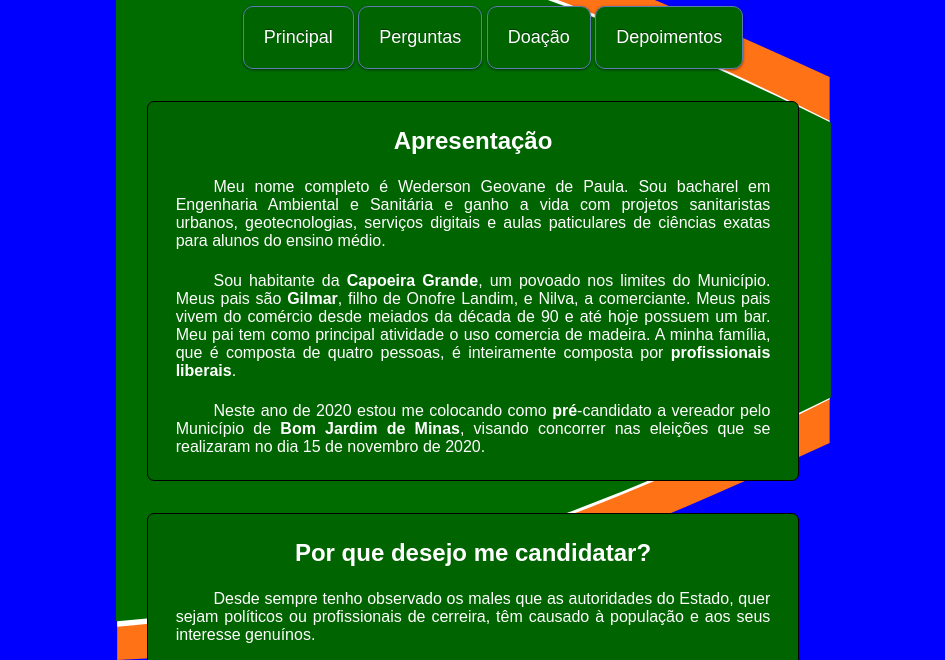
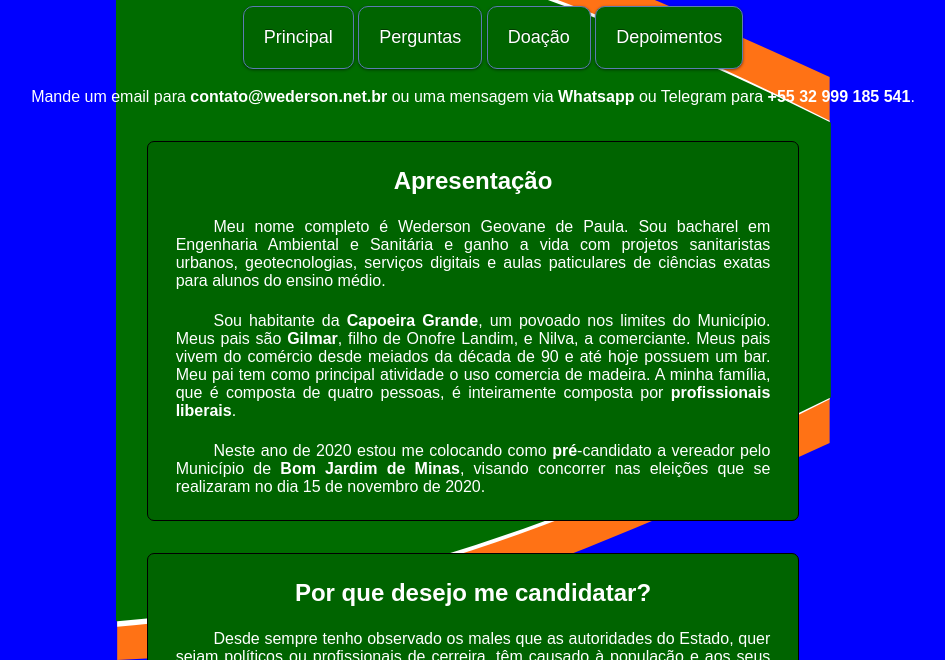
Before and after one commit to kingwederson/vote, a plain HTML site: page index.html in a window 1280 px wide. Shown: the part 140-800 px from the top of the page, without its empty margins (167-1112 px from the left). Drawn offline with Linux system fonts and the light colour scheme.

Commit message:
Add files via upload

```diff
--- a/estilo.css
+++ b/estilo.css
@@ -61,6 +61,10 @@ p:hover{
     background-color: orangered;
     transition:1.5s;
 }
+p.contato{
+    text-align-last: center;
+    text-indent: 0px;
+}
 a{
     text-decoration:none;
     color: white;
--- a/index.html
+++ b/index.html
@@ -4,7 +4,7 @@
     <meta charset="UTF-8">
     <meta name="viewport" content="width=device-width, initial-scale=1.0">
     <title>Wederson de Paula | pré-candidato a vereador</title>
-    <link rel="stylesheet" href="estilo.css?id=2">
+    <link rel="stylesheet" href="estilo.css?id=3">
     <link rel="shortcut icon" href="favicon.png" />
     <!--<meta http-equiv="refresh" content="500000">-->
 </head>
@@ -31,6 +31,7 @@
             </ul>
         </nav>
     </div>
+    <p class="contato">Mande um email para <b>contato@wederson.net.br</b> ou uma mensagem via <a href="https://api.whatsapp.com/send?phone=5532999185541"><b>Whatsapp</b></a> ou Telegram para <b>+55 32 999 185 541</b>.</p>
     <div class="conteudo">
         <h2>Apresentação</h2>
         <p>Meu nome completo é Wederson Geovane de Paula. Sou bacharel em Engenharia Ambiental e Sanitária e ganho a vida com projetos sanitaristas urbanos, geotecnologias, serviços digitais e aulas paticulares de ciências exatas para alunos do ensino médio.</p>
```
Also changed, not shown: depoimentos.html (+2 -1 lines), doacao.html (+2 -1 lines), perguntas.html (+2 -1 lines).
